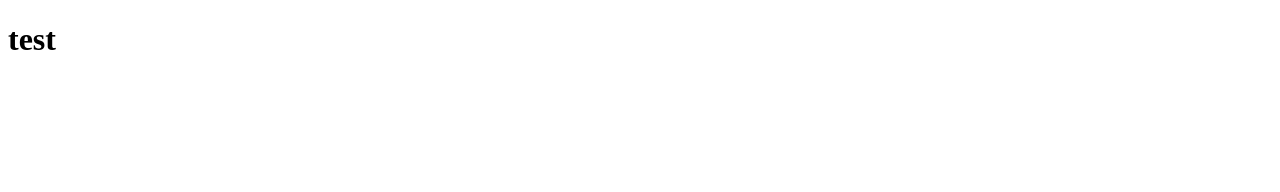
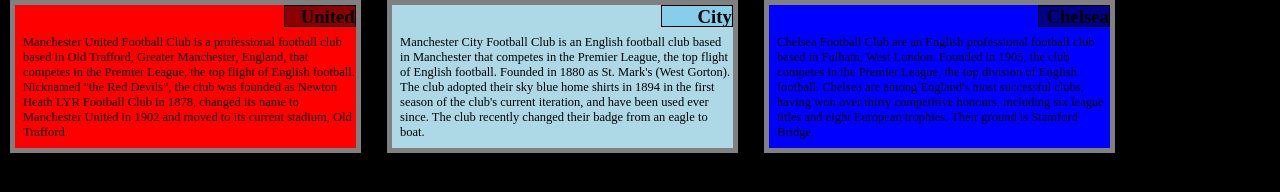
Before and after one commit to musakhawaja/coursera, a plain HTML site: page mod2sol/index.html in a window 1280 px wide. Drawn offline with Linux system fonts and the light colour scheme.

Commit message:
Add files via upload

```diff
--- a/mod2sol/index.html
+++ b/mod2sol/index.html
@@ -1,10 +1,153 @@
 <!doctype html>
 <html>
 <head>
+	<style>
+		*{
+			margin: 0px;
+		}
+		@media(min-width: 992px){
+			div{
+				display: inline-block;
+
+			}
+		}
+		@media(min-width: 768px) and (max-width: 991px){
+			.pop, .popp{
+				display: inline-block;
+
+			}
+			.poppp{
+				margin-left: auto;
+				margin-right: auto;
+width: auto;			}
+
+		}
+		@media(max-width: 767px){
+			div{
+				margin-left: auto;
+				margin-right: auto;
+
+			}
+		}
+		body{
+			color: black;
+			background-color: black;
+			font-size: 25px;
+
+		}
+
+		h1.pop1{
+			width: 70px;
+			height: 20px;
+			text-align: right;
+			background-color: darkred;
+			position: relative;
+			top: 0px;
+			margin-left: auto;
+			font-size: 150%;
+			border-width: 1px;
+			border-color: black;
+			border-style: solid;
+			margin-bottom: 8px;
+		}
+		div.pop{
+			background-color: red;
+			width: 26%;
+			height: 15%;
+			border-width: 5px;
+			border-color: grey;
+			border-style: solid;
+			font-size: 50%;
+			margin-bottom: 10px;
+			margin-left: 10px;
+			margin-right: 10px;
+			padding-left: 8px;
+			padding-bottom: 8px;
+		}
+		h1.pop2{
+			width: 70px;
+			height: 20px;
+			text-align: right;
+			background-color: skyblue;
+			position: relative;
+			top: 0px;
+			margin-left: auto;
+			font-size: 150%;
+			border-width: 1px;
+			border-color: black;
+			border-style: solid;
+			margin-bottom: 8px;
+
+		}
+		div.popp{
+			background-color: lightblue;
+			width: 26%;
+			height: 15%;
+			border-width: 5px;
+			border-color: grey;
+			border-style: solid;
+			font-size: 50%;
+			margin-bottom: 10px;
+			padding-left: 8px;
+			padding-bottom: 8px;
+			margin-left: 10px;
+			margin-right: 10px;
+		}
+		h1.pop3{
+			width: 70px;
+			height: 20px;
+			text-align: right;
+			background-color: darkblue;
+			position: relative;
+			top: 0px;
+			margin-left: auto;
+			font-size: 150%;
+			border-width: 1px;
+			border-color: black;
+			border-style: solid;
+			margin-bottom: 8px;
+
+		}
+		div.poppp{
+			background-color: blue;
+			width: 26%;
+			border-width: 5px;
+			height: 15%;
+			border-color: grey;
+			border-style: solid;
+			font-size: 50%;
+			margin-bottom: 10px;
+			padding-left: 8px;
+			padding-bottom: 8px;
+			margin-left: 10px;
+			margin-right: 10px;
+		}
+
+	</style>
 <meta charset "utf-8">
+<meta name="viewport" content="width=device-width, initial-scale=1">
 </head>
-<title>a message for you</title>
-	<body>
-		<h1>test</h1>
-	</body>
+<body>
+<title>Our Menu</title>
+
+		<div class="pop">
+			<h1 class="pop1">
+			<div>United</div>
+		</h1>
+			Manchester United Football Club is a professional football club based in Old Trafford, Greater Manchester, England, that competes in the Premier League, the top flight of English football. Nicknamed "the Red Devils", the club was founded as Newton Heath LYR Football Club in 1878, changed its name to Manchester United in 1902 and moved to its current stadium, Old Trafford.
+		</div>
+		<div class="popp">
+			<h1 class="pop2">
+			<div>City</div>
+		</h1>
+			Manchester City Football Club is an English football club based in Manchester that competes in the Premier League, the top flight of English football. Founded in 1880 as St. Mark's (West Gorton). The club adopted their sky blue home shirts in 1894 in the first season of the club's current iteration, and have been used ever since. The club recently changed their badge from an eagle to boat.
+		</div>	<div class="poppp">
+			<h1 class="pop3">
+			<div>Chelsea</div>
+		</h1>
+			Chelsea Football Club are an English professional football club based in Fulham, West London. Founded in 1905, the club competes in the Premier League, the top division of English football. Chelsea are among England's most successful clubs, having won over thirty competitive honours, including six league titles and eight European trophies. Their ground is Stamford Bridge.
+		</div>
+
+			</body>
+
 </html>
```
